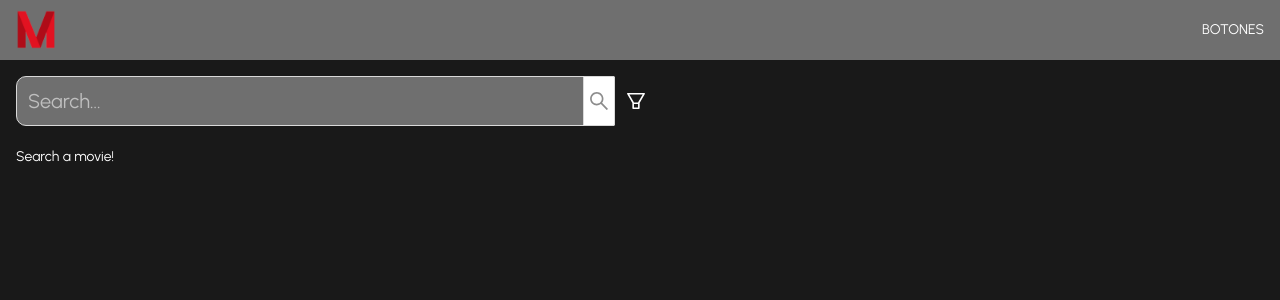
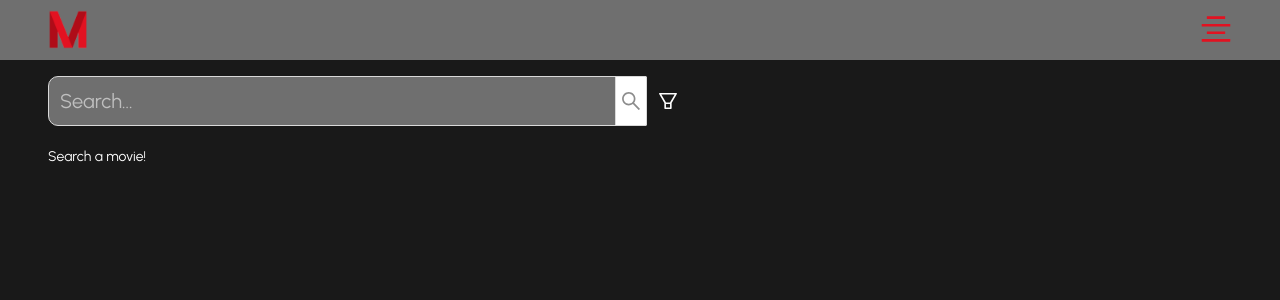
Before and after one commit to facuariasla/moviefinder-ch, a React (Vite) app: page /#/ in a window 1280 px wide. Shown: the top 300 px of the page. Built offline with nearby package versions, Linux system fonts and the light colour scheme.

Commit message:
Menu drawer added, some styles changed in header and movieId

```diff
--- a/src/components/AllMoviesContainer.tsx
+++ b/src/components/AllMoviesContainer.tsx
@@ -13,7 +13,8 @@ const BodyHomeContainer = styled.div`
   flex-direction: column;
   justify-content: center;
   align-items: center;
-  padding-bottom: 1rem;
+  padding: 0 2rem;
+  padding-bottom: 2rem;
 `;
 
 const StyledSearchContainer = styled.div`
@@ -36,10 +37,13 @@ const StyledSearchContainer = styled.div`
 const StyledSearcher = styled(Search)`
   max-width: 600px;
   width: 100%;
+  color: #fff;
   input,
   button {
     height: 50px;
     font-size: 20px;
+    color: #fff;
+
   }
   span{
     font-size: 20px;
--- a/src/components/Header.tsx
+++ b/src/components/Header.tsx
@@ -3,6 +3,7 @@ import styled, { css } from "styled-components";
 import { Link } from 'react-router-dom'
 import logo from '../../public/popcorn-logo.svg'
 import logoM from '../../public/movie-logo.png'
+import MenuDrawer from './subcomponents/MenuDrawer';
 
 const HeaderContainer = styled.header`
   background-color: #ffffff5f;
@@ -11,9 +12,13 @@ const HeaderContainer = styled.header`
   display: flex;
   justify-content: space-between;
   align-items:center;
-  padding: 0  1rem;
+  padding: 0  3rem;
   img{
     width: 40px;
+  }
+  @media screen and (max-width: 768px){
+    padding: 0 1.5rem;
+
   }
 `
 
@@ -25,7 +30,9 @@ const Header:React.FC = () => {
           <img src={logoM}/>
         </Link>
       </nav>
-      <nav>BOTONES</nav>
+      <nav>
+        <MenuDrawer/>
+      </nav>
     </HeaderContainer>
   )
 }
--- a/src/components/MovieID.tsx
+++ b/src/components/MovieID.tsx
@@ -106,7 +106,7 @@ const MovieID = (props: { movieData: MovieQuery }) => {
           <h1 className='deskTitle'>{props.movieData.Title}</h1>
           <RateContainer>
             <p><strong>Rating imdb:</strong> {props.movieData.imdbRating}/10</p>
-            <Rate allowHalf defaultValue={ratingValue(props.movieData.imdbRating)} />
+            <Rate disabled allowHalf defaultValue={ratingValue(props.movieData.imdbRating)} />
           </RateContainer>
           <p><strong>Year:</strong> {props.movieData.Year}</p>
           <p><strong>Rated:</strong> {props.movieData.Rated}</p>
--- /dev/null
+++ b/src/components/subcomponents/MenuDrawer.tsx
@@ -0,0 +1,49 @@
+import { AlignCenterOutlined } from "@ant-design/icons";
+import { Button, Drawer } from "antd";
+import React, { useState } from "react";
+import { Link } from "react-router-dom";
+import styled from "styled-components";
+
+const StyledDrawerContent = styled.div`
+  color: black;
+`;
+
+const MenuDrawer = () => {
+  const [visible, setVisible] = useState(false);
+
+  const showDrawer = () => {
+    setVisible(true);
+  };
+
+  const onClose = () => {
+    setVisible(false);
+  };
+  return (
+    <>
+      <AlignCenterOutlined
+        onClick={showDrawer}
+        style={{ fontSize: "32px", color: "#E21221" }}
+      />
+      <Drawer
+        title="Menu"
+        placement="right"
+        onClose={onClose}
+        visible={visible}
+      >
+        <StyledDrawerContent>
+          <Link to="/">
+            <p>Home</p>
+          </Link>
+          <a href="https://www.nosis.com/es" target='_blank' >
+            <p>Nosis</p>
+          </a>
+          <a href="https://facuariasla.vercel.app/" target='_blank' >
+            <p>Portfolio</p>
+          </a>
+        </StyledDrawerContent>
+      </Drawer>
+    </>
+  );
+};
+
+export default MenuDrawer;
```
